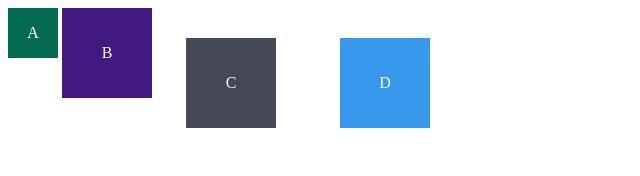
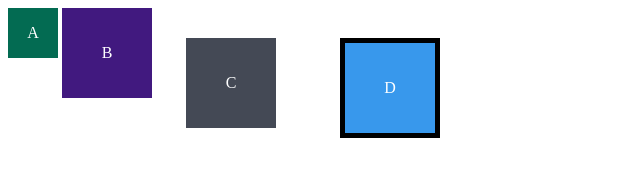
Before and after one commit to vinicius-virgilli/trybe-exercicios, a plain HTML site: page 1 - Fundamentos/2 - Introdução à HTML & CSS/Dia 03: HTML & CSS - Seletores e posicionamento/paraFixar1/index.html in a window 1280 px wide. Shown: the whole page, without its empty margins (0-640 px from the left). Drawn offline with Linux system fonts and the light colour scheme.

Commit message:
atualiza paraFixar1

```diff
--- a/1 - Fundamentos/2 - Introdução à HTML & CSS/Dia 03: HTML & CSS - Seletores e posicionamento/paraFixar1/style.css
+++ b/1 - Fundamentos/2 - Introdução à HTML & CSS/Dia 03: HTML & CSS - Seletores e posicionamento/paraFixar1/style.css
@@ -14,7 +14,6 @@
   /* insira na classe abaixo um padding de 20px para aplicá-lo aos itens B, C e D */
   .padding {
     padding: 20px;
-
   }
 
   /* insira na classe abaixo uma margem de 30px para aplicá-la aos itens C e D */
@@ -24,5 +23,5 @@
 
   /* insira na classe abaixo uma borda com valor '5px solid black' para aplicá-la ao item D */
   .border {
-    border: 5px;
+    border: 5px solid black;
   }
```
